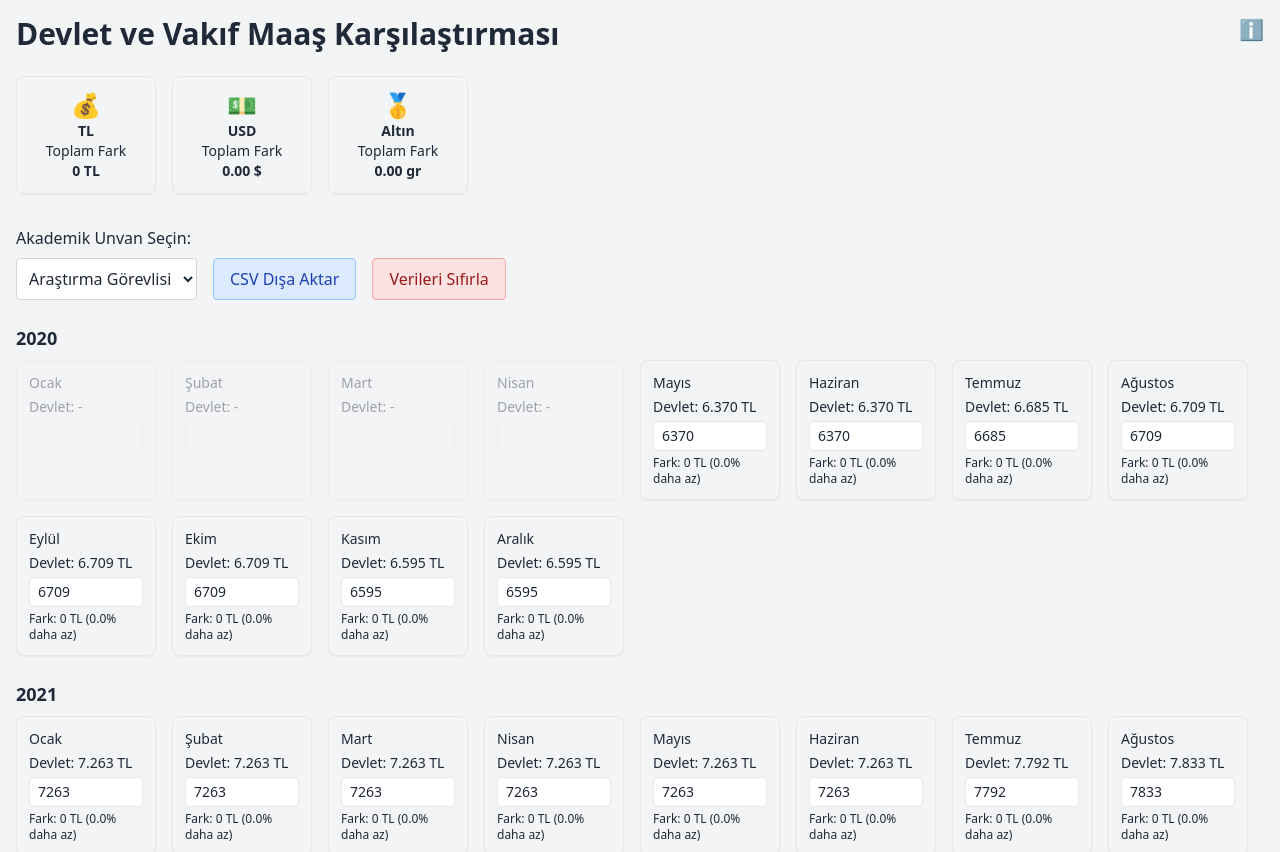
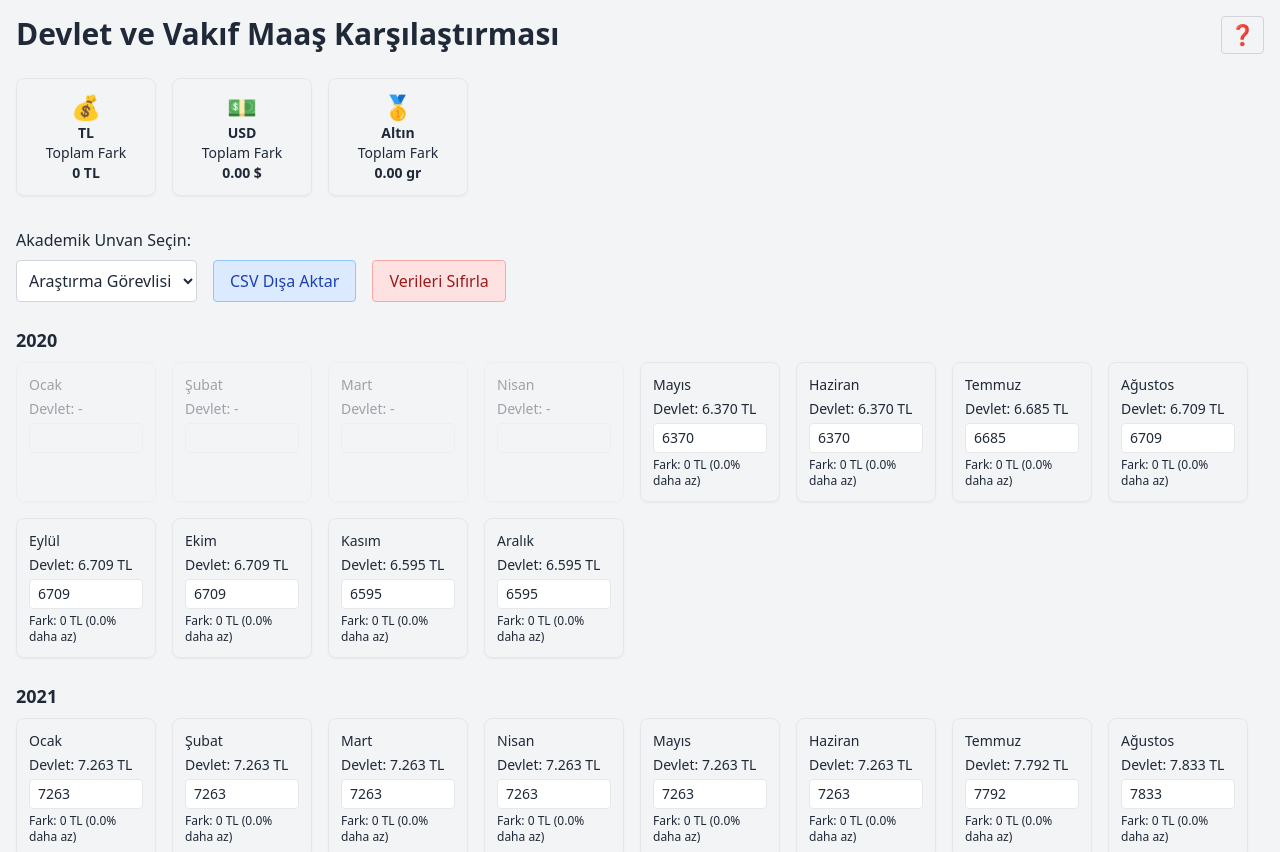
Before and after one commit to Rhinoffensive/maas-karsilastirici, a React (Vite) app: page / in a window 1280 px wide. Shown: the top 852 px of the page. Built offline with nearby package versions, Linux system fonts and the light colour scheme.

Commit message:
Info allign

```diff
--- a/src/App.jsx
+++ b/src/App.jsx
@@ -10,6 +10,7 @@
 import { useEffect } from "react";
 
 export default function MaasHesaplayici() {
+  const [showInfo, setShowInfo] = useState(false);
   const localStorageKey = "userSalariesData";
 
   const [totalTL, setTotalTL] = useState(0);
@@ -138,7 +139,9 @@
                   step={devletMaas ? Math.round(devletMaas / 30) : 100}
                   value={userSalaries?.[year]?.hasOwnProperty(month) ? kullaniciMaas : devletMaas}
                   onFocus={(e) => {
+                    if (e.target === document.activeElement) {
                       e.target.select();
+                    }
                   }}
                   onChange={(e) => handleSalaryChange(year, month, e.target.value === "" ? 0 : e.target.value)}
                   className="w-full border rounded px-2 py-1 text-sm mb-1"
@@ -219,19 +222,28 @@
 
       <div className="flex items-start justify-between gap-2 mb-6">
   <h1 className="text-3xl font-bold">Devlet ve Vakıf Maaş Karşılaştırması</h1>
-  <div className="relative group">
-    <span className="text-xl cursor-pointer">ℹ️</span>
-    <div className="absolute z-10 hidden group-hover:block bg-white border border-gray-300 p-4 text-sm shadow-lg rounded max-w-lg w-[400px]">
+  <div>
+    <button
+      onClick={() => setShowInfo((prev) => !prev)}
+      className="text-xl border border-gray-300 px-2 py-1 rounded hover:bg-gray-100"
+    >
+      ❓
+    </button>
+  </div>
+</div>
+{showInfo && (
+  <div className="mb-6 border border-gray-300 bg-white p-4 rounded shadow max-w-[90vw] w-full sm:w-[600px]">
     <p className="mb-2 font-medium">Nasıl Hesaplanır?</p>
-      <ol className="list-decimal pl-4 space-y-2">
+    <ol className="list-decimal pl-4 space-y-2 text-sm">
       <li>Çıplak maaşınızı bilmeniz gerekir. Çıplak maaş, dil tazminatı, makam tazminatı ve ek ders gibi ödenekler çıkarılarak hesaplanır.</li>
       <li>Eğer net maaşınızı bilmiyorsanız, e-Devlet üzerinden SGK 4A hizmet dökümünüzdeki maaşı 0,83 ile çarparak yaklaşık bir değere ulaşabilirsiniz. Bu değerden de yine varsa ek ödenekleri çıkarmanız gerekir.</li>
       <li>SGK 4A hizmet dökümünde her ay farklı ücretler olabilir. Şubat–Temmuz ve Eylül–Aralık arasında en düşük olanları seçip 0,83 ile çarpabilirsiniz.</li>
       <li>SGK dökümündeki maaş ile net maaş arasında büyük fark varsa, çalıştığınız üniversite vergi muafiyeti sağlayan akademik bordro kullanmıyor olabilir. Bu durumda bizimle iletişime geçebilirsiniz.</li>
     </ol>
   </div>
-  </div>
-</div>
+)}
+
+
 
       <div className="flex flex-wrap gap-4 mb-8">
         <div className="w-[140px] border p-3 rounded-lg shadow-sm text-sm flex flex-col items-center">
--- a/vite.config.js
+++ b/vite.config.js
@@ -6,8 +6,8 @@
   base: '/maas-karsilastirici/',
   server: {
     host: true, // dış dünyaya açılmasını sağlar
-    // allowedHosts: [
-    //   '95c7-2404-4408-67a1-e600-44f3-cf9e-d72f-aa9c.ngrok-free.app' // güncel ngrok adresin
-    // ]
+    allowedHosts: [
+      '95c7-2404-4408-67a1-e600-44f3-cf9e-d72f-aa9c.ngrok-free.app' // güncel ngrok adresin
+    ]
   }
 });
```
Lines whose indentation alone changed are shown as unchanged.
